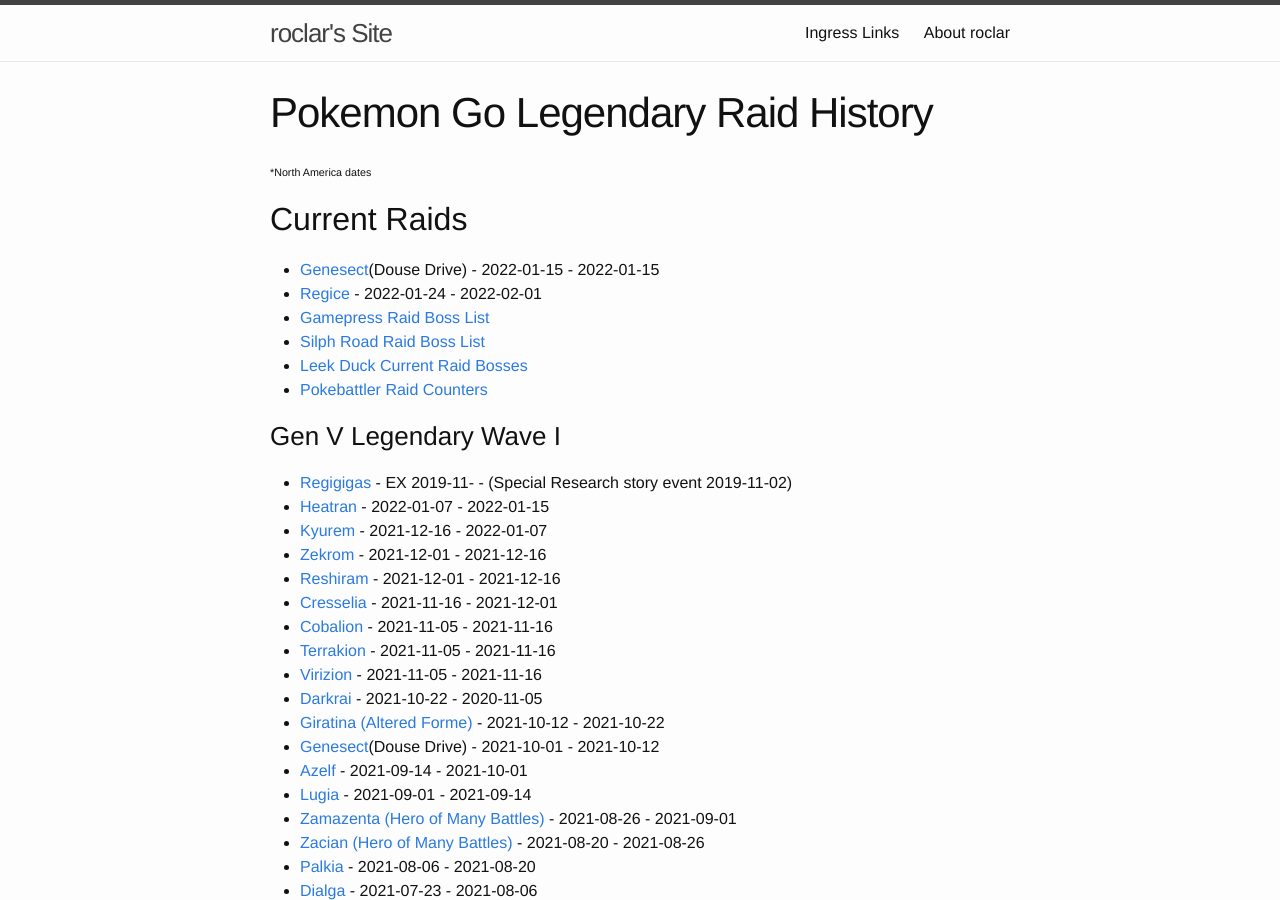
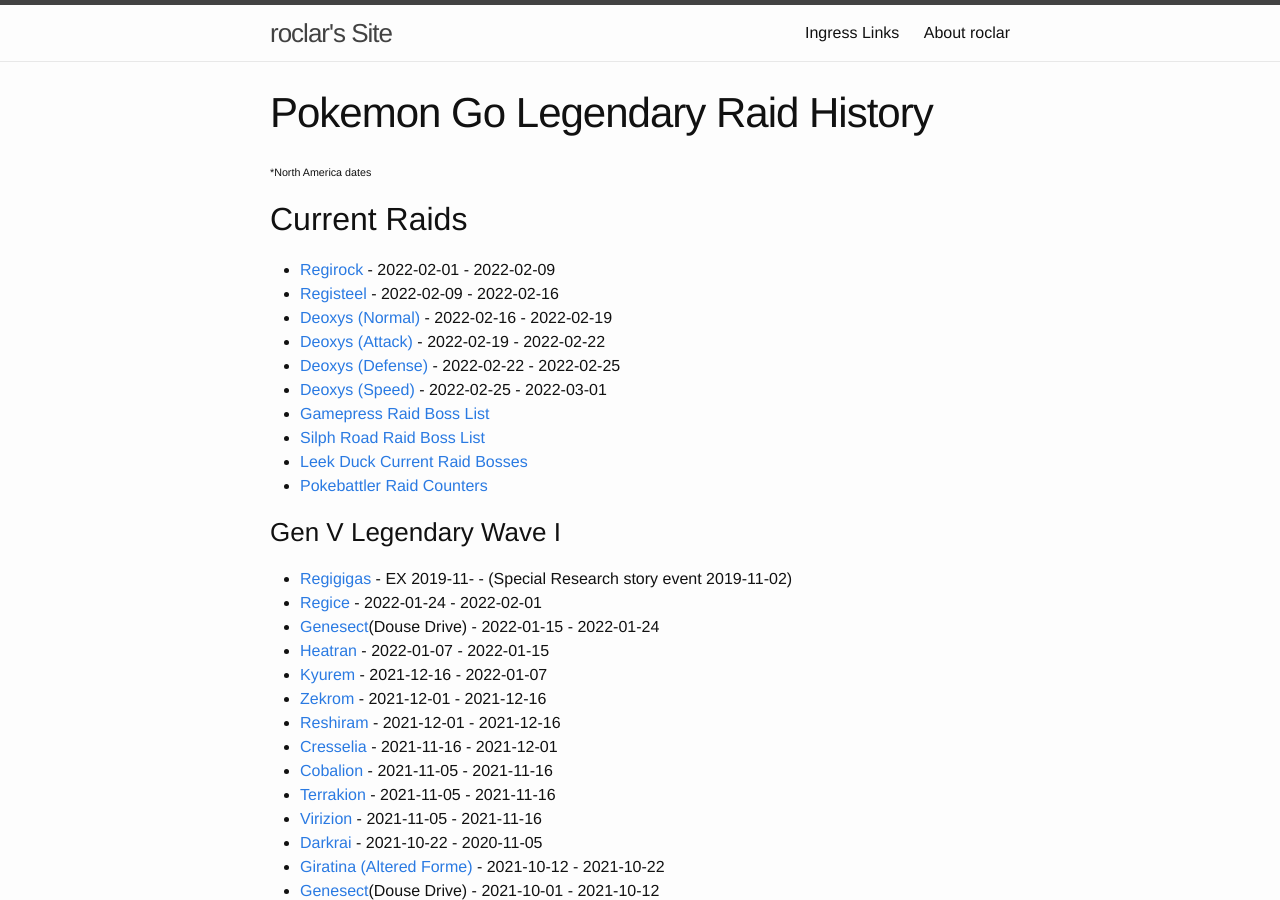
Before and after one commit to roclar/roclar.github.io, a Jekyll site: the page built from PoGoLegendaryHistory.md, in a window 1280 px wide and 900 px high. Built offline with Jekyll 4.4.1, drawn with Linux system fonts in a browser that asks for light colours; some of the changed text lies outside the part shown.

Commit message:
Added events for February

```diff
--- a/PoGoLegendaryHistory.md
+++ b/PoGoLegendaryHistory.md
@@ -7,8 +7,12 @@
 
 ## Current Raids
 
-- [Genesect](https://db.pokemongohub.net/pokemon/649)(Douse Drive) - 2022-01-15 - 2022-01-15
-- [Regice](https://db.pokemongohub.net/pokemon/378) - 2022-01-24 - 2022-02-01
+- [Regirock](https://db.pokemongohub.net/pokemon/380) - 2022-02-01 - 2022-02-09
+- [Registeel](https://db.pokemongohub.net/pokemon/379) - 2022-02-09 - 2022-02-16
+- [Deoxys (Normal)](https://db.pokemongohub.net/pokemon/386) - 2022-02-16 - 2022-02-19
+- [Deoxys (Attack)](https://db.pokemongohub.net/pokemon/386?form=Attack) - 2022-02-19 - 2022-02-22
+- [Deoxys (Defense)](https://db.pokemongohub.net/pokemon/386?form=Defense) - 2022-02-22 - 2022-02-25
+- [Deoxys (Speed)](https://db.pokemongohub.net/pokemon/386?form=Speed) - 2022-02-25 - 2022-03-01
 - [Gamepress Raid Boss List](https://pokemongo.gamepress.gg/raid-boss-list)
 - [Silph Road Raid Boss List](https://thesilphroad.com/raid-bosses)
 - [Leek Duck Current Raid Bosses](https://leekduck.com/boss/)
@@ -17,6 +21,8 @@
 ### Gen V Legendary Wave I
 
 - [Regigigas](https://db.pokemongohub.net/pokemon/486) - EX 2019-11- - (Special Research story event 2019-11-02)
+- [Regice](https://db.pokemongohub.net/pokemon/378) - 2022-01-24 - 2022-02-01
+- [Genesect](https://db.pokemongohub.net/pokemon/649)(Douse Drive) - 2022-01-15 - 2022-01-24
 - [Heatran](https://db.pokemongohub.net/pokemon/485) - 2022-01-07 - 2022-01-15
 - [Kyurem](https://db.pokemongohub.net/pokemon/646) - 2021-12-16 - 2022-01-07
 - [Zekrom](https://db.pokemongohub.net/pokemon/644) - 2021-12-01 - 2021-12-16
@@ -210,6 +216,7 @@
 
 ### Sources
 
+- [February Content Update: Pokémon GO Tour: Johto, a Hop-ful Community Day, the Valentine’s Day 2022 event, Extra Raid Passes, and more!](https://pokemongolive.com/en/post/february-2022-content-update/)
 - [Coming in January: New Year’s, Mountains of Power, and more!](https://pokemongolive.com/en/post/jan-2022-events/)
 - [Coming in December: Season of Heritage, Pokémon GO Holidays, and more!](https://pokemongolive.com/en/post/dec-2021-events/)
 - [Coming in November: Festival of Lights and more!](https://pokemongolive.com/post/nov-2021-events/)
```
